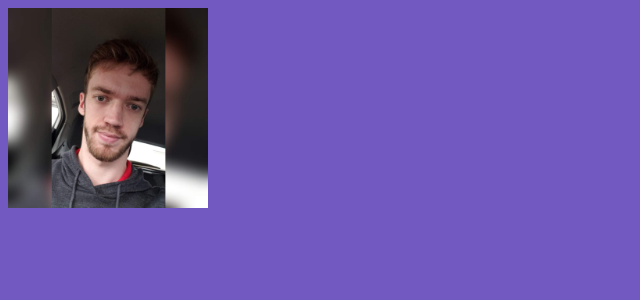
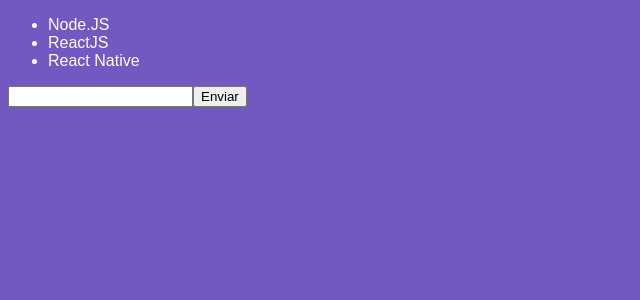
Before and after one commit to felipebergamin/gostack8-intro-react, a React app: page / in a window 1280 px wide. Shown: the top 300 px of the page, without its empty margins (0-640 px from the left). Built offline with nearby package versions, Linux system fonts and the light colour scheme.

Commit message:
class component && react state

```diff
--- a/src/App.js
+++ b/src/App.js
@@ -1,10 +1,10 @@
 import React from "react";
 
 import "./App.css";
-import profile from "./assets/profile.jpg";
+import TechList from "./components/TechList";
 
 function App() {
-  return <img width="200" src={profile} />;
+  return <TechList />;
 }
 
 export default App;
--- /dev/null
+++ b/src/components/TechList.js
@@ -0,0 +1,42 @@
+import React, { Component } from "react";
+
+class TechList extends Component {
+  state = {
+    newTech: "",
+    techs: ["Node.JS", "ReactJS", "React Native"]
+  };
+
+  handleInputChange = e => {
+    this.setState({ newTech: e.target.value });
+  };
+
+  handleSubmit = e => {
+    e.preventDefault();
+    this.setState({
+      techs: [...this.state.techs, this.state.newTech],
+      newTech: ""
+    });
+  };
+
+  render() {
+    return (
+      <form onSubmit={this.handleSubmit}>
+        <ul>
+          {this.state.techs.map(tech => (
+            <li key={tech}>{tech}</li>
+          ))}
+        </ul>
+
+        <input
+          type="text"
+          value={this.state.newTech}
+          onChange={this.handleInputChange}
+        />
+
+        <button type="submit">Enviar</button>
+      </form>
+    );
+  }
+}
+
+export default TechList;
```
